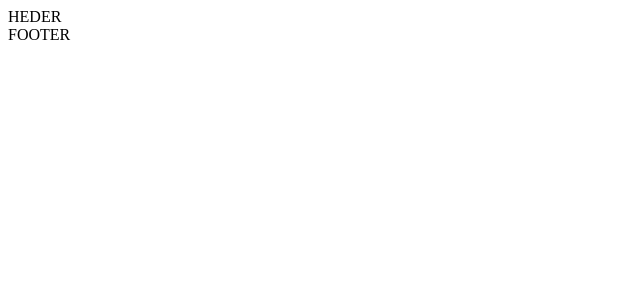
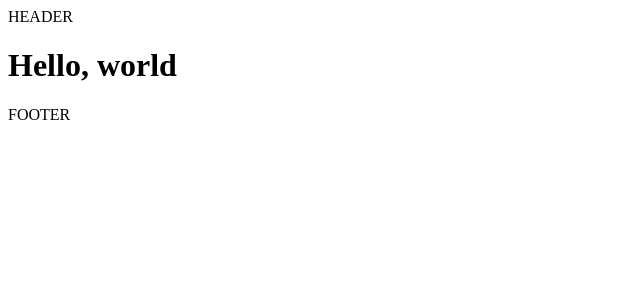
Before and after one commit to michaelWebDeveloper/Nuxtest, a Nuxt app: page / in a window 1280 px wide. Before the commit this address had no page. Shown: the top 300 px of the page, without its empty margins (0-640 px from the left). Built offline with nearby package versions, Linux system fonts and the light colour scheme.

Commit message:
add main page

```diff
--- a/layouts/default.vue
+++ b/layouts/default.vue
@@ -1,6 +1,6 @@
 <template>
   <div>
-    <div class="header">HEDER</div>
+    <div class="header">HEADER</div>
 
     <slot></slot>
 
--- /dev/null
+++ b/pages/index.vue
@@ -0,0 +1,3 @@
+<template>
+  <h1>Hello, world</h1>
+</template>
```
